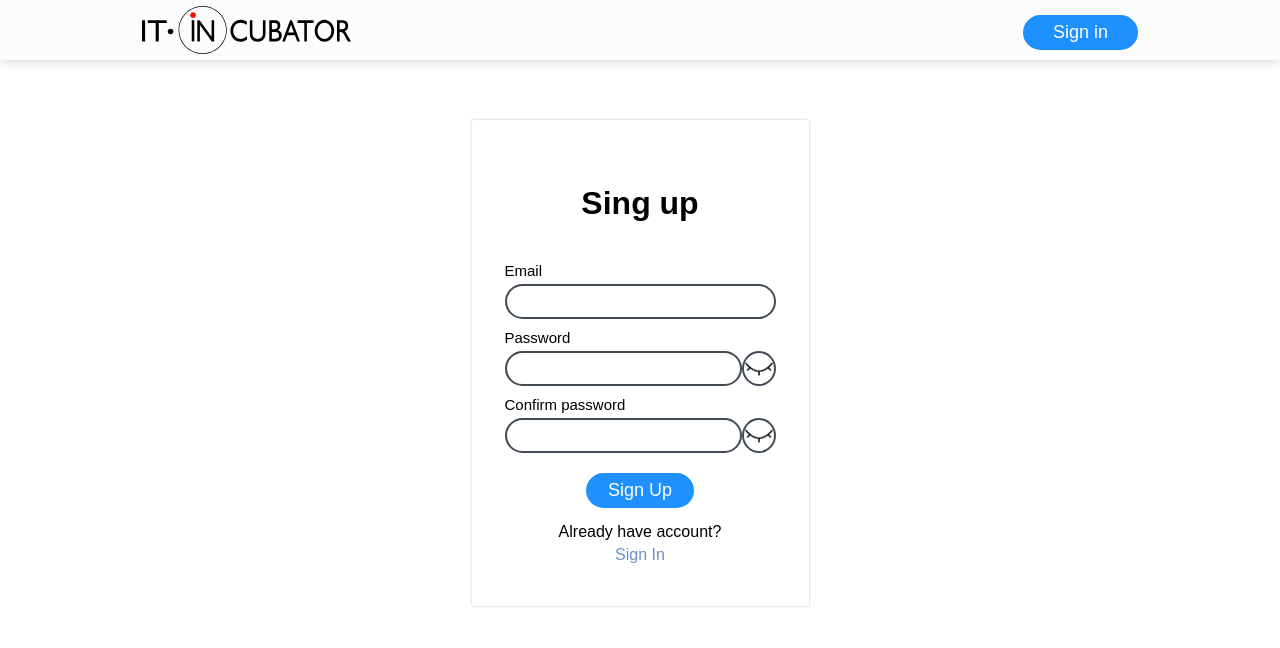
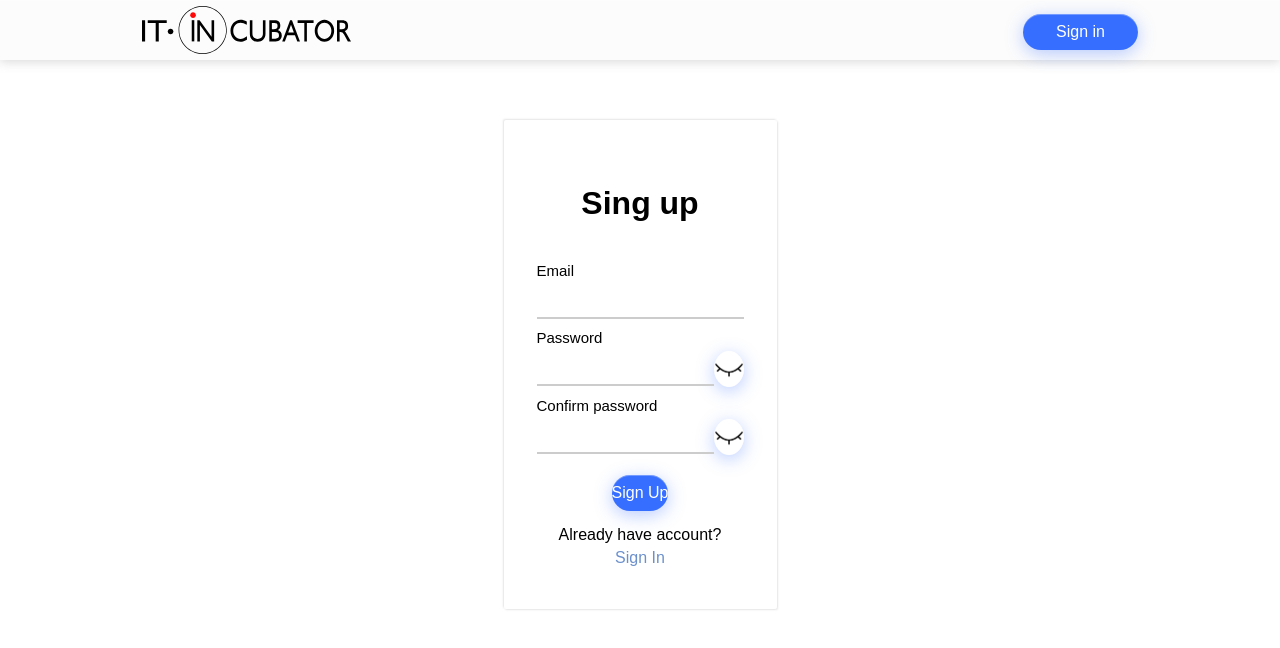
Before and after one commit to Mart7anova/qnun, a React (Create React App) app: page / in a window 1280 px wide. Shown: the top 648 px of the page. Built offline with nearby package versions, Linux system fonts and the light colour scheme; no server answers.

Commit message:
update button and input styles

```diff
--- a/src/s1-main/m1-ui/common/c1-components/Button/Button.module.scss
+++ b/src/s1-main/m1-ui/common/c1-components/Button/Button.module.scss
@@ -2,30 +2,27 @@
 @import '../../c2-styles/sass/mixins';
 
 .default{
-  @include text(18px);
+  background: #366EFF;
+  border-radius: 30px;
+  height: 36px;
+  border: none;
   color: $mainWhite;
-
-  @include button(50%,35px);
-  border: 2px solid $mainColor;
-  background-color: $mainColor;
-
-  &:active:not([disabled]){
-    background-color: transparent;
-    color: $mainColor;
-  }
+  box-shadow: 0 4px 18px rgba(54, 110, 255, 0.35), inset 0 1px 0 rgba(255, 255, 255, 0.3);
+  padding: 8px 0;
+  font-size: 16px;
+  cursor: pointer;
+  font-weight: 500;
   &:disabled{
-    background-color: $darkGray;
-    border-color: $darkGray;
-    color: $darkGray;
+    opacity: 0.5;
   }
 }
 
 .red{
-  border: 2px solid $errorColor;
-  background-color: $errorColor;
+  //border: 2px solid $errorColor;
+  //background-color: $errorColor;
 
   &:active:not([disabled]){
-    background-color: transparent;
-    color: $errorColor;
+    //background-color: transparent;
+    //color: $errorColor;
   }
 }
--- a/src/s1-main/m1-ui/common/c1-components/Input/Input.module.scss
+++ b/src/s1-main/m1-ui/common/c1-components/Input/Input.module.scss
@@ -5,21 +5,22 @@
 	display: flex;
 	flex-direction: column;
 
+	input:-webkit-autofill {
+		-webkit-box-shadow: 0 0 0 30px white inset !important;
+	}
+
 	.defaultInput {
-    @include text();
+		background: transparent;
 		color: $mainBlack;
-
+		position: relative;
 		outline: none;
 		width: 100%;
 		height: 35px;
-    padding: 5px 13px;
-    border: 2px solid $mainBlack;
-    border-radius: 30px;
-    background-color: transparent;
-    transition: border-color 0.5s;
-
+		padding: 5px 0;
+		border: none;
+		border-bottom: 2px solid #CCCCCC;
 		&:hover, &:focus {
-      border-color: $mainColor;
+			border-bottom: 2px solid black;
 		}
 	}
 
--- a/tsconfig.json
+++ b/tsconfig.json
@@ -1,9 +1,6 @@
 {
   "compilerOptions": {
     "baseUrl": "src",
-    "paths": {
-      "*": ["*"]
-    },
     "target": "es5",
     "lib": [
       "dom",
```
Lines whose indentation alone changed are shown as unchanged.
